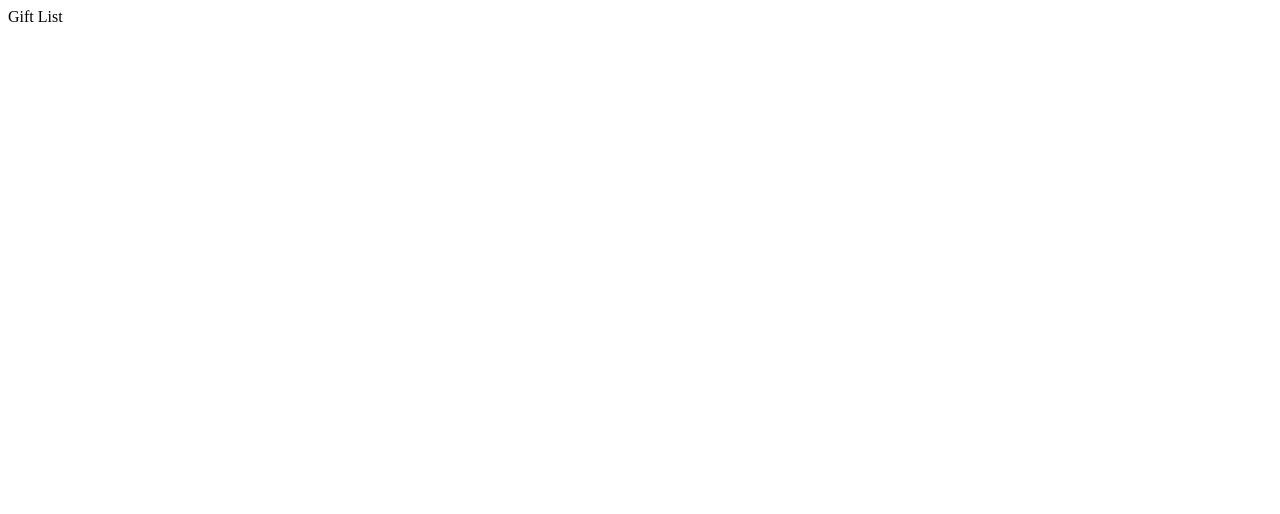
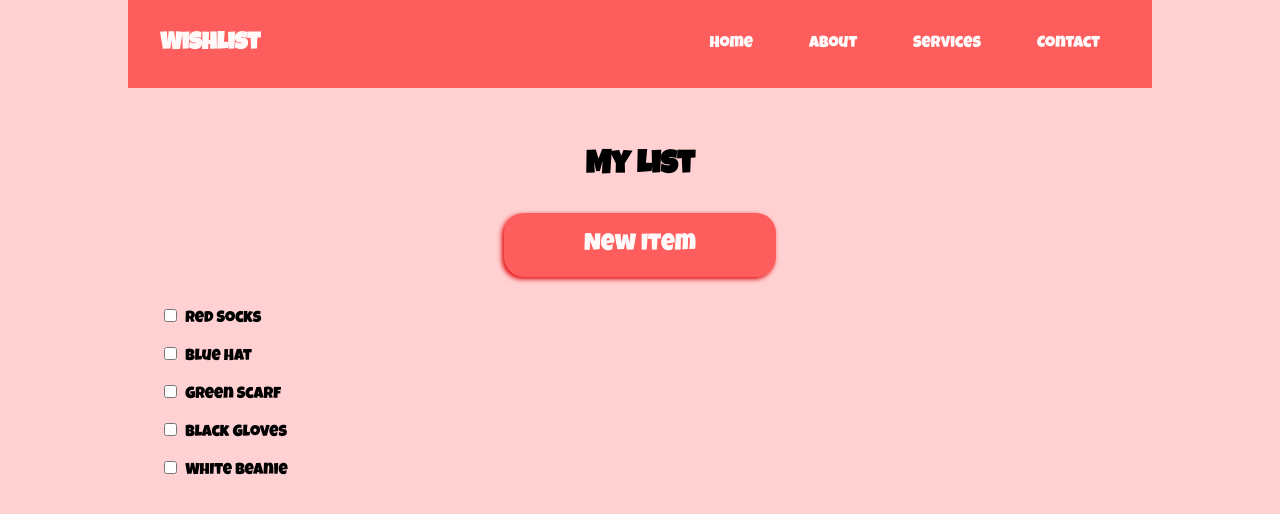
Before and after one commit to Raehale/gift-list, a React (Vite) app: page / in a window 1280 px wide. Shown: the top 514 px of the page. Built offline with nearby package versions, Linux system fonts and the light colour scheme; the HTML template or start-up script is replaced by a standard one.

Commit message:
created css and components based on figma

```diff
--- a/package.json
+++ b/package.json
@@ -11,7 +11,8 @@
   },
   "dependencies": {
     "react": "^18.3.1",
-    "react-dom": "^18.3.1"
+    "react-dom": "^18.3.1",
+    "react-icons": "^5.4.0"
   },
   "devDependencies": {
     "@eslint/js": "^9.15.0",
--- a/src/App.jsx
+++ b/src/App.jsx
@@ -1,10 +1,19 @@
-import './App.css'
+import React from 'react'
+import Navbar from './components/Navbar'
+import Header from './components/Header'
+import Hero from './components/Hero'
 
-export default function App() {
 
+const App = () => {
   return (
     <>
-      Gift List
+      <Navbar />
+      <div className="center-container">
+        <Header />
+        <Hero />
+      </div>
     </>
   )
 }
+
+export default App
--- /dev/null
+++ b/src/Header.css
@@ -0,0 +1,45 @@
+.header {
+    text-align: left;
+    padding: 0.625rem 1.25rem;
+    margin-top: 2rem;
+  }
+
+.button-container {
+    display: flex;
+    justify-content: center;
+    align-items: center;
+    margin-bottom: 2em;
+}
+
+.btn {
+    background-color: #fe5d5d;
+    color: #fffaf9;
+    padding: 0.625rem 2.5rem;
+    border: none;
+    box-shadow: -2px 2px 5px #df0101;
+    border-radius: 20px;
+    font-family: 'Luckiest Guy', sans-serif;
+}
+
+@media (min-width: 768px) {
+    .header {
+        padding: 1.25rem 2.5rem;
+        text-align: center;
+    }
+
+    .btn {
+        padding: 1rem 3.73rem;
+        font-size: 1.2rem;
+    }
+}
+
+@media (min-width: 1024px) {
+    .header {
+        padding: 1.875rem 3.75rem;
+    }
+
+    .btn {
+        padding: 1.25rem 5rem;
+        font-size: 1.5rem;
+    }
+}
--- /dev/null
+++ b/src/Hero.css
@@ -0,0 +1,28 @@
+ul {
+    list-style: none;
+    margin-left: 1rem;
+}
+
+li {
+    margin: 1.25rem;
+}
+
+input[type="checkbox"] {
+    border: none;
+    margin-right: 5px;
+}
+
+/* input[type="checkbox"] {
+    appearance: none;
+    width: 0.8rem;
+    height: 0.8rem;
+    background-color: #fe5d5d;
+    /* border: 2px solid black;
+    border-radius: 2px;
+    cursor: pointer;
+  }
+
+  input[type="checkbox"]:checked {
+    background-color: green;
+    border-color: black;
+  } */
--- /dev/null
+++ b/src/Navbar.css
@@ -0,0 +1,63 @@
+.navbar {
+    display: flex;
+    justify-content: space-between;
+    align-items: center;
+    padding: 1rem 2rem;
+    background-color: #fe5d5d;
+    color: #fffaf9;
+
+  }
+
+  .navbar-brand {
+    font-size: 1.5rem;
+    font-weight: bold;
+  }
+
+  .navbar-menu {
+    display: flex;
+    gap: 1.5rem;
+  }
+
+  .navbar-list {
+    list-style: none;
+    display: flex;
+    gap: 1rem;
+  }
+
+  .navbar-item {
+    cursor: pointer;
+  }
+
+  .hamburger {
+    display: none;
+    font-size: 1.5rem;
+    cursor: pointer;
+  }
+
+  /* at media query */
+  @media (max-width: 768px) {
+    .navbar-menu {
+      position: absolute;
+      top: 100%;
+      right: 0;
+      background-color: #333;
+      width: 200px;
+      flex-direction: column;
+      align-items: flex-start;
+      padding: 1rem;
+      display: none;
+    }
+
+    .navbar-menu.open {
+      display: flex;
+    }
+
+    .hamburger {
+      display: block;
+    }
+
+    .navbar-list {
+      flex-direction: column;
+      gap: 0.5rem;
+    }
+  }
--- /dev/null
+++ b/src/components/Header.jsx
@@ -0,0 +1,17 @@
+import React from 'react'
+import '../Header.css'
+
+const Header = () => {
+  return (
+    <div>
+        <div className="header">
+            <h1>My List</h1>
+        </div>
+        <div className="button-container">
+            <button type="button" className="btn">New Item</button>
+        </div>
+    </div>
+  )
+}
+
+export default Header
--- /dev/null
+++ b/src/components/Hero.jsx
@@ -0,0 +1,19 @@
+import React from 'react'
+import items from '../giftData'
+import '../Hero.css'
+
+const Hero = () => {
+  return (
+    <ul>
+        {items.map((item, index) => (
+            <li key={index}>
+                <label>
+                    <input type="checkbox" /> {item}
+                </label>
+            </li>
+        ))}
+    </ul>
+  )
+}
+
+export default Hero
--- /dev/null
+++ b/src/components/Navbar.jsx
@@ -0,0 +1,30 @@
+import React, { useState } from 'react'
+import { FaBars, FaTimes } from 'react-icons/fa'
+import '../Navbar.css'
+
+const Navbar = () => {
+  const [isOpen, setIsOpen] = useState(false)
+
+  const toggleMenu = () => {
+    setIsOpen(!isOpen)
+  }
+
+  return (
+    <header className="navbar">
+      <div className="navbar-brand">Wishlist</div>
+      <nav className={`navbar-menu ${isOpen ? 'open' : ''}`}>
+        <ul className="navbar-list">
+          <li className="navbar-item">Home</li>
+          <li className="navbar-item">About</li>
+          <li className="navbar-item">Services</li>
+          <li className="navbar-item">Contact</li>
+        </ul>
+      </nav>
+      <div className="hamburger" onClick={toggleMenu}>
+        {isOpen ? <FaTimes /> : <FaBars />}
+      </div>
+    </header>
+  )
+}
+
+export default Navbar
--- /dev/null
+++ b/src/giftData.js
@@ -0,0 +1,3 @@
+const items = ["Red Socks", "Blue Hat", "Green Scarf", "Black Gloves", "White Beanie"]
+
+export default items
--- a/src/index.css
+++ b/src/index.css
@@ -0,0 +1,29 @@
+@import url('https://fonts.googleapis.com/css2?family=Luckiest+Guy&display=swap');
+
+* {
+    margin: 0;
+    padding: 0;
+    box-sizing: border-box;
+}
+
+body {
+    font-family: 'Luckiest Guy', sans-serif;
+    background: #FBDBDC;
+    width: 100%;
+    max-width: 100vw;
+    overflow-x: hidden;
+}
+
+@media (min-width: 768px) {
+    body {
+      width: 768px;
+      margin: 0 auto;
+    }
+}
+
+@media (min-width: 1024px) {
+    body {
+      width: 1024px;
+      background: #FFD1D2;
+    }
+}
```
Also changed, not shown: images/figmaLook.jpg (added), 1 other file (tests, documents, lock files or other folders).
